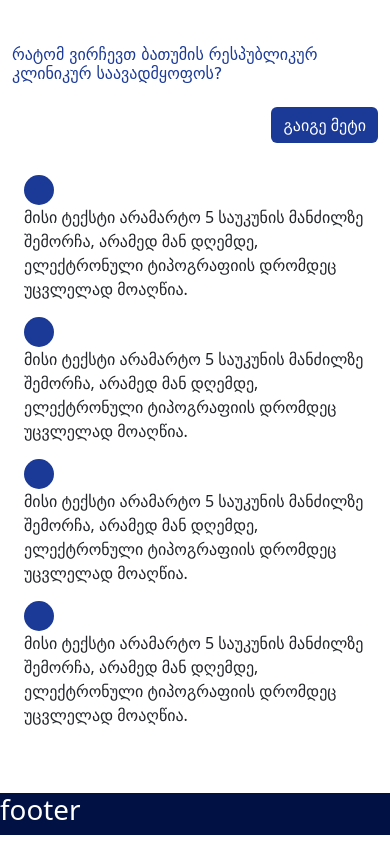
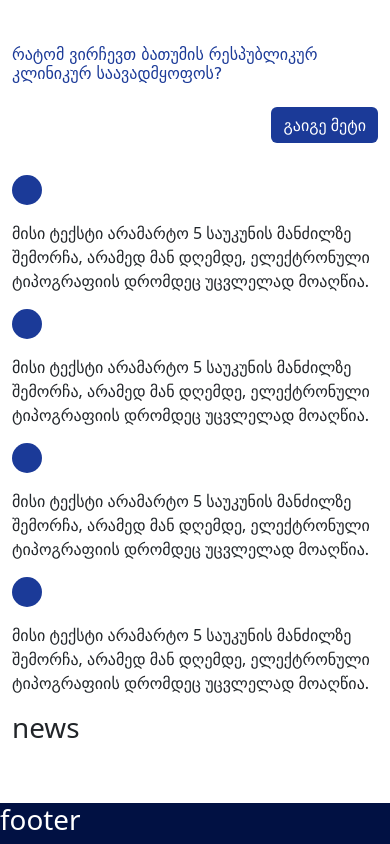
Before and after one commit to brchospital/brch-starter, a React (Create React App) app: page / in a window 390 px wide. Shown: the part 1040-1884 px from the top of the page. Built offline with nearby package versions, Linux system fonts and the light colour scheme; a web font is replaced by a local one.

Commit message:
start news section

```diff
--- a/src/components/HomePage/HomeCards.js
+++ b/src/components/HomePage/HomeCards.js
@@ -1,33 +1,47 @@
-import { Container, Row, Col, Button } from "react-bootstrap";
+import { Container, Row, Col } from "react-bootstrap";
 
 export function HomeCards() {
   return (
     <Container className="home-cards">
       <Row>
-        <Col sm={12} sx={12} md={6} lg={6} xl={6}>
-          <div className="card-circle"></div>
-          <p>
-            მისი ტექსტი არამარტო 5 საუკუნის მანძილზე შემორჩა, არამედ მან დღემდე,
-            ელექტრონული ტიპოგრაფიის დრომდეც უცვლელად მოაღწია.
-          </p>
+        <Col sm={12} sx={12} md={12} lg={6} xl={6}>
+          <div className="">
+            <div
+              className="card-circle"
+              style={{ backgroundColor: "#1b3a98" }}
+            ></div>
+            <p>
+              მისი ტექსტი არამარტო 5 საუკუნის მანძილზე შემორჩა, არამედ მან
+              დღემდე, ელექტრონული ტიპოგრაფიის დრომდეც უცვლელად მოაღწია.
+            </p>
+          </div>
         </Col>
-        <Col sm={12} sx={12} md={6} lg={6} xl={6}>
-          <div className="card-circle"></div>
+        <Col sm={12} sx={12} md={12} lg={6} xl={6}>
+          <div
+            className="card-circle"
+            style={{ backgroundColor: "#1B3A98" }}
+          ></div>
           <p>
             მისი ტექსტი არამარტო 5 საუკუნის მანძილზე შემორჩა, არამედ მან დღემდე,
             ელექტრონული ტიპოგრაფიის დრომდეც უცვლელად მოაღწია.
           </p>
         </Col>
 
-        <Col sm={12} sx={12} md={6} lg={6} xl={6}>
-          <div className="card-circle"></div>
+        <Col sm={12} sx={12} md={12} lg={6} xl={6}>
+          <div
+            className="card-circle"
+            style={{ backgroundColor: "#1B3A98" }}
+          ></div>
           <p>
             მისი ტექსტი არამარტო 5 საუკუნის მანძილზე შემორჩა, არამედ მან დღემდე,
             ელექტრონული ტიპოგრაფიის დრომდეც უცვლელად მოაღწია.
           </p>
         </Col>
-        <Col sm={12} sx={12} md={6} lg={6} xl={6}>
-          <div className="card-circle"></div>
+        <Col sm={12} sx={12} md={12} lg={6} xl={6}>
+          <div
+            className="card-circle"
+            style={{ backgroundColor: "#1B3A98" }}
+          ></div>
           <p>
             მისი ტექსტი არამარტო 5 საუკუნის მანძილზე შემორჩა, არამედ მან დღემდე,
             ელექტრონული ტიპოგრაფიის დრომდეც უცვლელად მოაღწია.
--- a/src/components/HomePage/HomeContent.js
+++ b/src/components/HomePage/HomeContent.js
@@ -3,6 +3,7 @@ import "./style.css";
 
 import { HomeBrand } from "./HomeBrand";
 import { HomeAdvert } from "./HomeAdvert";
+import { NewsSection } from "./NewsSection";
 
 export function HomeContent() {
   return (
@@ -15,6 +16,11 @@ export function HomeContent() {
           <HomeAdvert />
         </Col>
       </Row>
+      <Row>
+        <Col>
+          <NewsSection />
+        </Col>
+      </Row>
     </Container>
   );
 }
--- /dev/null
+++ b/src/components/HomePage/NewsSection.js
@@ -0,0 +1,3 @@
+export function NewsSection() {
+  return <h1>news</h1>;
+}
--- a/src/components/HomePage/style.css
+++ b/src/components/HomePage/style.css
@@ -77,23 +77,17 @@
   /* margin-top: 5rem; */
 }
 
-/* .advert-button {
-  background-color: #1b3a98;
-  color: #fff;
-  border: none !important;
-} */
-
 .advert-title {
   color: #1b3a98;
   font-family: "DejaVu Sans", sans-serif;
 }
 
 .card-circle {
-    width: 30px;
-    height: 30px;
-    border-radius: 50%;
-    background-color: #1b3a98;
-  }
+  width: 30px;
+  height: 30px;
+  border-radius: 50%;
+  margin-bottom: 1rem;
+}
 
 /* END OF HOME ADVERT COMPONENT */
 
@@ -113,6 +107,18 @@
     margin: 0 auto;
     padding-top: 8rem;
   }
+
+  .advert-content {
+    margin-top: 5rem;
+  }
+
+  .advert-title-col {
+    display: flex;
+  }
+
+  .advert-title-container {
+    align-self: center;
+  }
 }
 
 @media (min-width: 1441px) and (max-width: 2560px) {
@@ -130,6 +136,18 @@
     margin: 0 auto;
     padding-top: 8rem;
   }
+
+  .advert-content {
+    margin-top: 5rem;
+  }
+
+  .advert-title-col {
+    display: flex;
+  }
+
+  .advert-title-container {
+    align-self: center;
+  }
 }
 
 @media (min-width: 1025px) and (max-width: 1440px) {
@@ -142,6 +160,14 @@
     width: 75%;
     margin: 0 auto;
     padding-top: 3rem;
+  }
+
+  .advert-title-col {
+    display: flex;
+  }
+
+  .advert-title-container {
+    align-self: center;
   }
 }
 
@@ -159,7 +185,15 @@
   .booking-form {
     width: 95%;
     margin: 0 auto;
-    padding-top: 3rem;
+    padding-top: 1rem;
+  }
+
+  .advert-title-col {
+    display: flex;
+  }
+
+  .advert-title-container {
+    align-self: center;
   }
 }
 
@@ -183,7 +217,15 @@
   .booking-form {
     width: 100%;
     margin: 0 auto;
-    padding-top: 5rem;
+    padding-top: 1rem;
+  }
+
+  .advert-title-col {
+    display: flex;
+  }
+
+  .advert-title-container {
+    align-self: center;
   }
 }
 
@@ -201,6 +243,27 @@
     width: 100%;
     margin: 0 auto;
     padding-top: 3rem;
+  }
+
+  .advert-title {
+    font-size: 2rem;
+  }
+
+  .advert-title-container {
+    padding: 0px;
+  }
+
+  .home-cards {
+    padding: 0px;
+  }
+
+  .advert-title-container {
+    padding: 0px;
+    margin-top: 3rem;
+  }
+
+  .advert-title-col {
+    padding: 0px !important;
   }
 }
 
@@ -237,17 +300,14 @@
   }
 
   .advert-title {
-    font-size: 16px;
+    font-size: 1rem;
   }
 
   .home-cards {
     margin-top: 2rem;
   }
 
-  .card-circle {
-    width: 30px;
-    height: 30px;
-    border-radius: 50%;
-    background-color: #1b3a98;
+  .home-cards {
+    padding: 0px;
   }
 }
```
